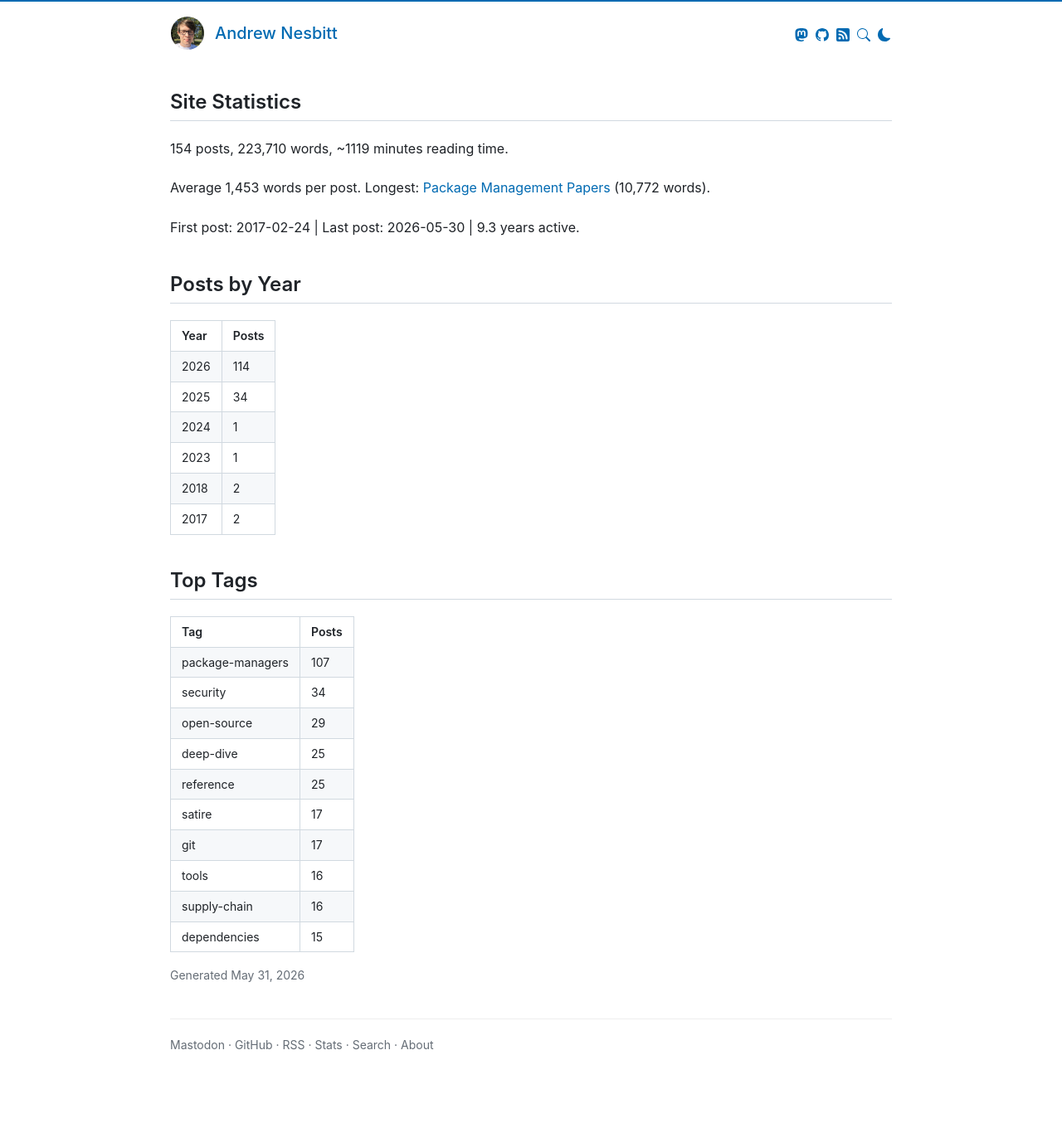
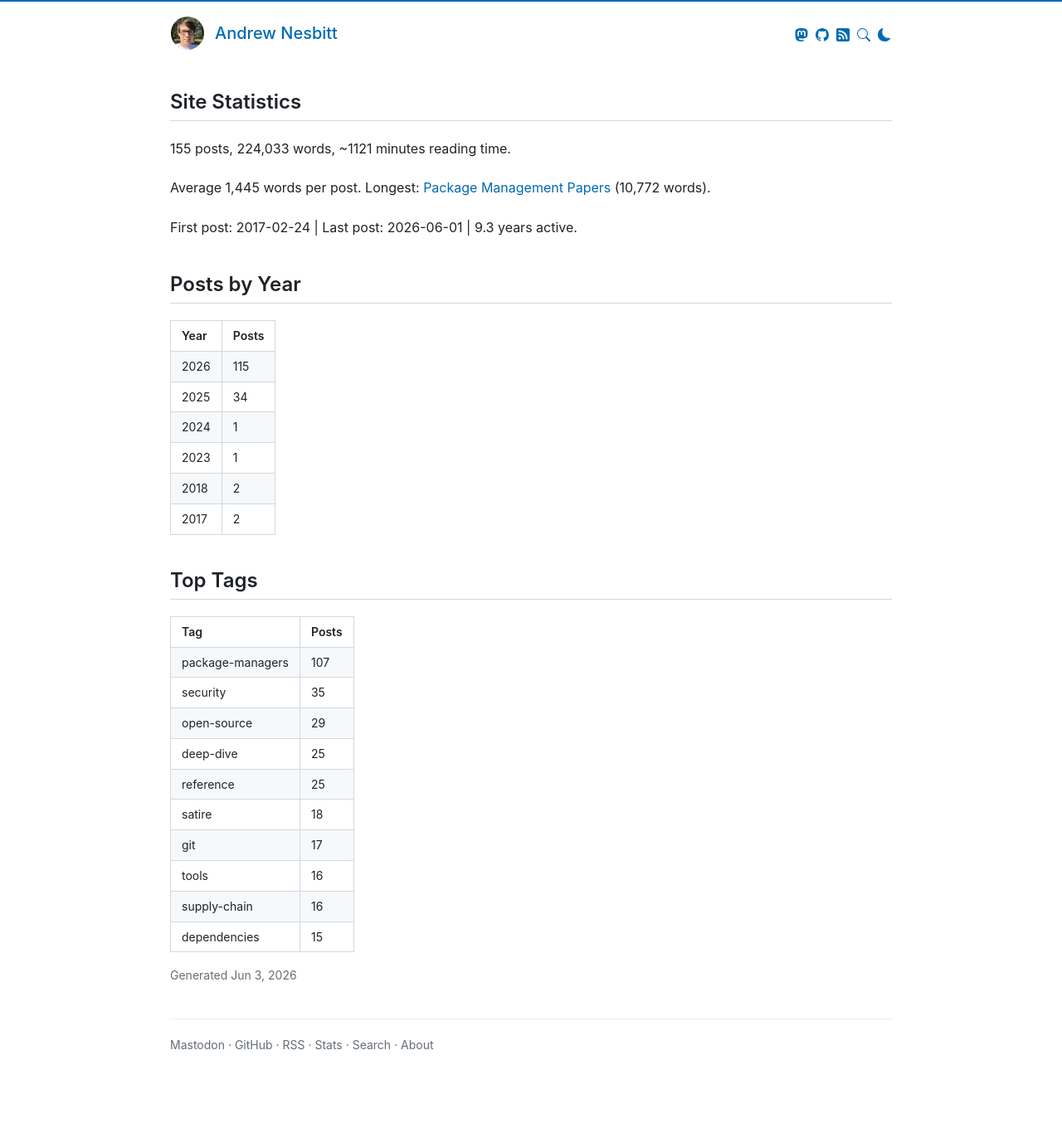
Before and after one commit to andrew/nesbitt.io, a Jekyll site: the page built from stats.html, in a window 1280 px wide. Shown: the whole page at 83% size. Built offline with Jekyll 4.4.1, drawn with Linux system fonts in a browser that asks for light colours; comment, search, counter and statistics services are not loaded.

```diff
--- a/_data/stats.json
+++ b/_data/stats.json
@@ -1,9 +1,9 @@
 {
-  "generated_at": "2026-05-31T08:13:08Z",
-  "total_posts": 154,
-  "total_words": 223710,
-  "reading_minutes": 1119,
-  "average_words": 1453,
+  "generated_at": "2026-06-03T10:43:35Z",
+  "total_posts": 155,
+  "total_words": 224033,
+  "reading_minutes": 1121,
+  "average_words": 1445,
   "longest_post": {
     "title": "Package Management Papers",
     "url": "/2025/11/13/package-management-papers.html",
@@ -20,16 +20,16 @@
     "date": "2017-02-24"
   },
   "last_post": {
-    "title": "This Week in Package Management: 30 May 2026",
-    "url": "/2026/05/30/this-week-in-package-management.html",
-    "date": "2026-05-30"
+    "title": "The Infosec Phrasebook",
+    "url": "/2026/06/01/the-infosec-phrasebook.html",
+    "date": "2026-06-01"
   },
   "years_active": 9.3,
   "posts_per_month": 1.4,
   "posts_by_year": [
     {
       "year": 2026,
-      "count": 114
+      "count": 115
     },
     {
       "year": 2025,
@@ -53,6 +53,10 @@
     }
   ],
   "posts_by_month": [
+    {
+      "month": "2026-06",
+      "count": 1
+    },
     {
       "month": "2026-05",
       "count": 25
@@ -104,7 +108,7 @@
   ],
   "posts_by_day_of_week": {
     "sunday": 18,
-    "monday": 23,
+    "monday": 24,
     "tuesday": 21,
     "wednesday": 21,
     "thursday": 26,
@@ -118,7 +122,7 @@
     },
     {
       "name": "security",
-      "count": 34
+      "count": 35
     },
     {
       "name": "open-source",
@@ -134,7 +138,7 @@
     },
     {
       "name": "satire",
-      "count": 17
+      "count": 18
     },
     {
       "name": "git",
```
Also changed, not shown: Gemfile.lock.
